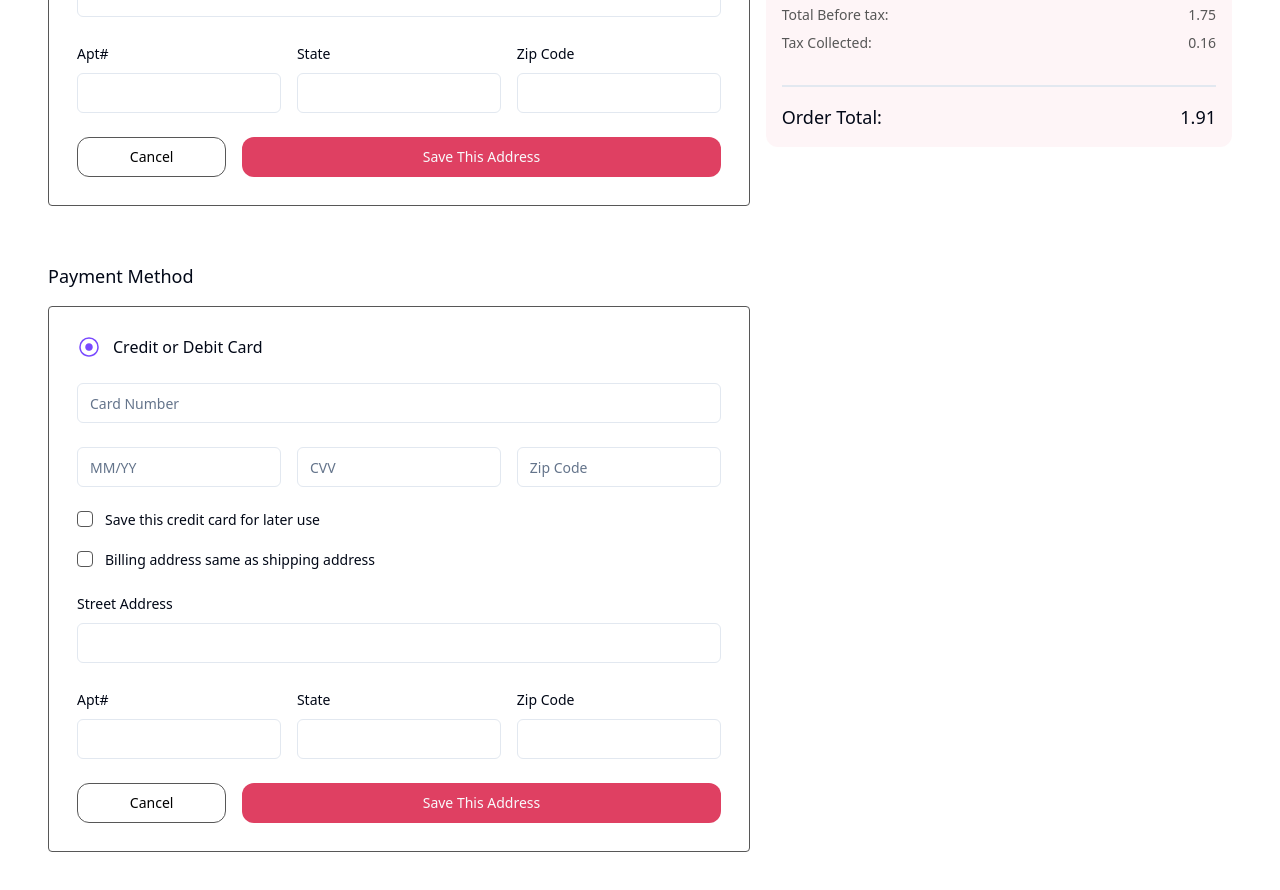
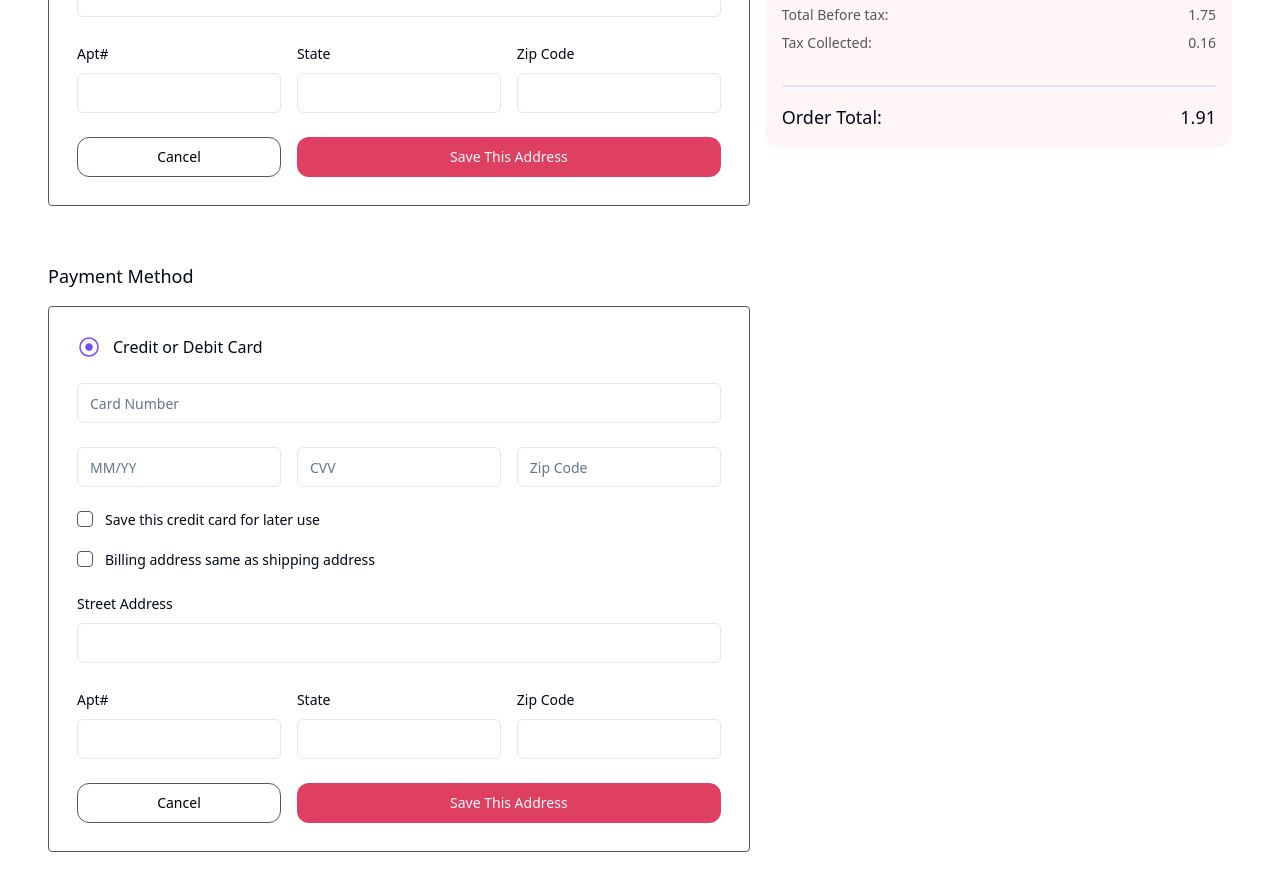
Before and after one commit to YismelR/smoothie-app, a React (Vite) app: page /check-out in a window 1280 px wide. Shown: the part 320-1210 px from the top of the page. Built offline with nearby package versions, Linux system fonts and the light colour scheme.

Commit message:
fixed the reponsive layout for the address form and the payment form, from flex to grid

```diff
--- a/src/features/checkout/AddressForm.tsx
+++ b/src/features/checkout/AddressForm.tsx
@@ -104,7 +104,7 @@ export function AddressForm() {
           />
           <h1>Add New Address</h1>
         </div>
-        <div className="flex gap-4 s-laptop:grid grid-cols-2">
+        <div className=" gap-4 grid grid-cols-2">
           <FormField
             control={form.control}
             name="firstName"
@@ -157,7 +157,7 @@ export function AddressForm() {
             </FormItem>
           )}
         />
-        <div className="flex gap-4">
+        <div className="grid grid-cols-3 gap-4">
           <FormField
             control={form.control}
             name="aptNumber"
@@ -213,13 +213,13 @@ export function AddressForm() {
             )}
           />
         </div>
-        <div className="flex justify-between gap-4">
-          <Button className="bg-transparent border border-grey-dark rounded-xl hover:bg-gray-300 hover:border-gray-300 text-black md-phone:w-32 lg-phone:w-36 s-laptop:w-48 md-laptop:w-64 md-desktop:text-lg lg-desktop:text-2xl md-desktop:h-12 lg-desktop:py-8">
+        <div className="grid grid-cols-3 gap-4 ">
+          <Button className="bg-transparent border border-grey-dark rounded-xl hover:bg-gray-300 hover:border-gray-300 text-black  md-desktop:text-lg lg-desktop:text-2xl md-desktop:h-12 lg-desktop:py-8">
             Cancel
           </Button>
           <Button
             type="submit"
-            className={`${smoothie.backgroundColor} ${smoothie.hoverColor} w-full rounded-xl md-desktop:text-lg lg-desktop:text-2xl md-desktop:h-12 lg-desktop:py-8`}
+            className={`${smoothie.backgroundColor} ${smoothie.hoverColor} col-span-2 w-full rounded-xl md-desktop:text-lg lg-desktop:text-2xl md-desktop:h-12 lg-desktop:py-8`}
           >
             Save This Address
           </Button>
--- a/src/features/checkout/PaymentForm.tsx
+++ b/src/features/checkout/PaymentForm.tsx
@@ -144,7 +144,7 @@ export function PaymentForm() {
             </FormItem>
           )}
         />
-        <div className="flex gap-4 s-laptop:grid grid-cols-3">
+        <div className=" gap-4 grid grid-cols-3">
           <FormField
             control={form.control}
             name="expirationDate"
@@ -269,13 +269,13 @@ export function PaymentForm() {
             )}
           />
         </div>
-        <div className="flex justify-between gap-4">
-          <Button className="bg-transparent rounded-xl border border-grey-dark hover:bg-gray-300 hover:border-gray-300 text-black md-phone:w-32 lg-phone:w-36 s-laptop:w-48 md-laptop:w-64 md-desktop:text-lg lg-desktop:text-2xl md-desktop:h-12 lg-desktop:py-8">
+        <div className="grid grid-cols-3 gap-4 ">
+          <Button className="bg-transparent rounded-xl border border-grey-dark hover:bg-gray-300 hover:border-gray-300 text-black md-desktop:text-lg lg-desktop:text-2xl md-desktop:h-12 lg-desktop:py-8">
             Cancel
           </Button>
           <Button
             type="submit"
-            className={`${smoothie.backgroundColor} ${smoothie.hoverColor} rounded-xl w-full md-desktop:text-lg lg-desktop:text-2xl md-desktop:h-12 lg-desktop:py-8`}
+            className={`${smoothie.backgroundColor} ${smoothie.hoverColor} col-span-2 rounded-xl w-full md-desktop:text-lg lg-desktop:text-2xl md-desktop:h-12 lg-desktop:py-8`}
           >
             Save This Address
           </Button>
```
